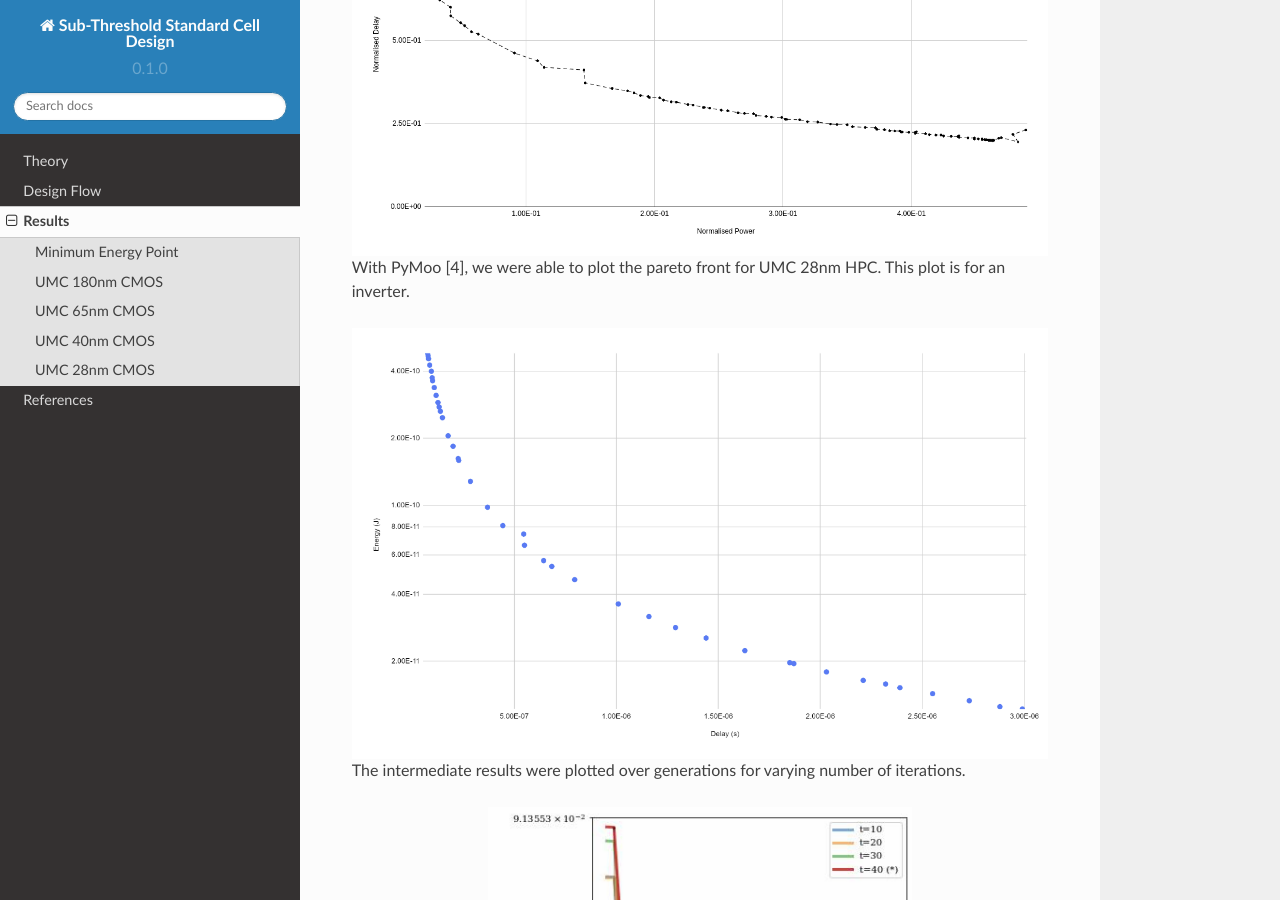
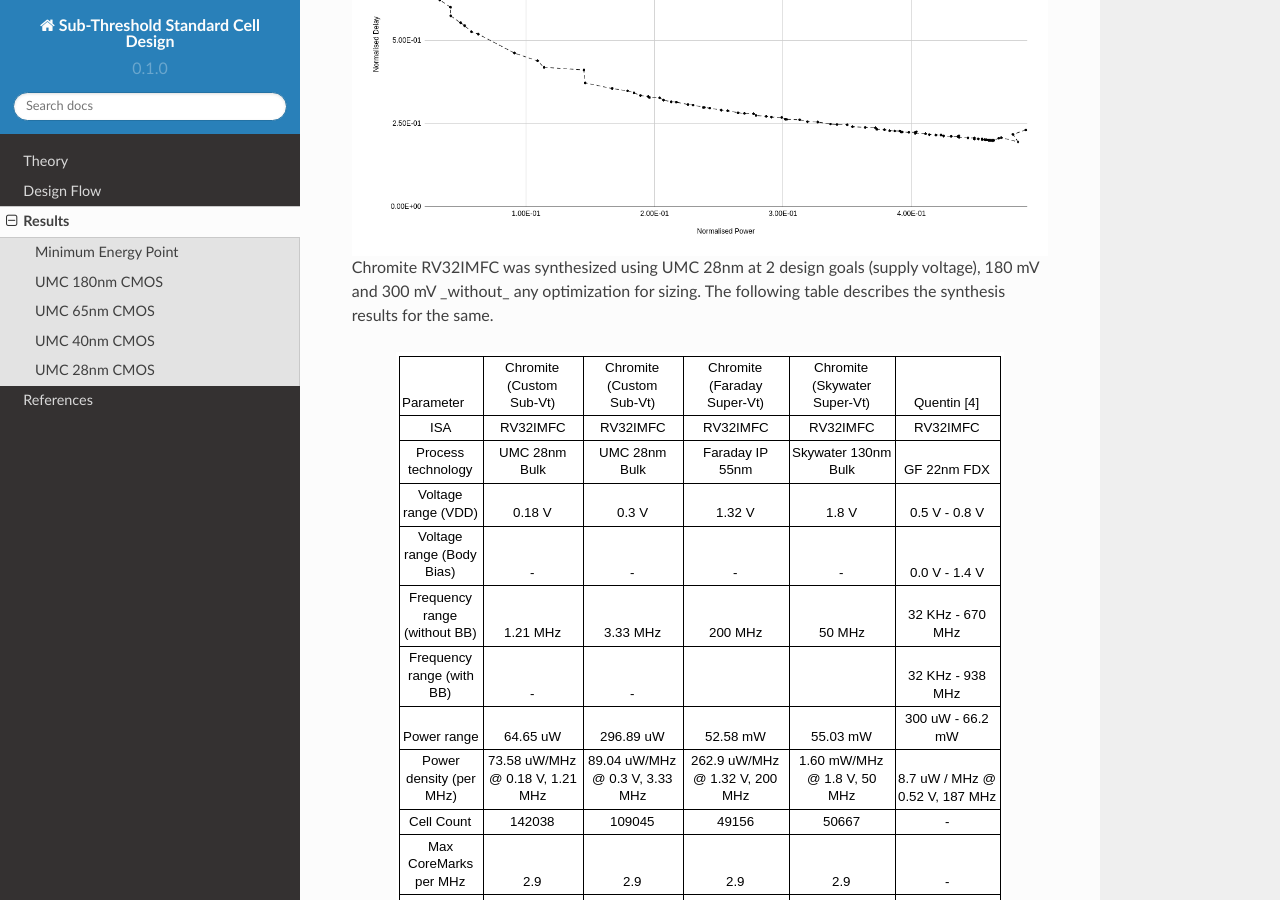
Before and after one commit to CHIPS-PESU/subvt, a Sphinx documentation site: the page built from docs/source/Results.rst, in a window 1280 px wide and 900 px high, scrolled down 5264 px. Built offline with Sphinx 7.4.7 and the Read the Docs theme 2.0.0, drawn with Linux system fonts in a browser that asks for light colours.

Commit message:
Removed pymoo results, corrected typo

```diff
--- a/docs/source/Results.rst
+++ b/docs/source/Results.rst
@@ -79,16 +79,6 @@
 .. image:: assets/pareto-28.png
    :align: center
 
-With PyMoo [4], we were able to plot the pareto front for UMC 28nm HPC. This plot is for an inverter.
-
-.. image:: assets/pareto.png
-   :align: center
-
-The intermediate results were plotted over generations for varying number of iterations.
-
-.. image:: assets/pymoo-gen.png
-   :align: center
-
 Chromite RV32IMFC was synthesized using UMC 28nm at 2 design goals (supply voltage), 180 mV and 300 mV _without_ any optimization for sizing.
 The following table describes the synthesis results for the same.
 
```
